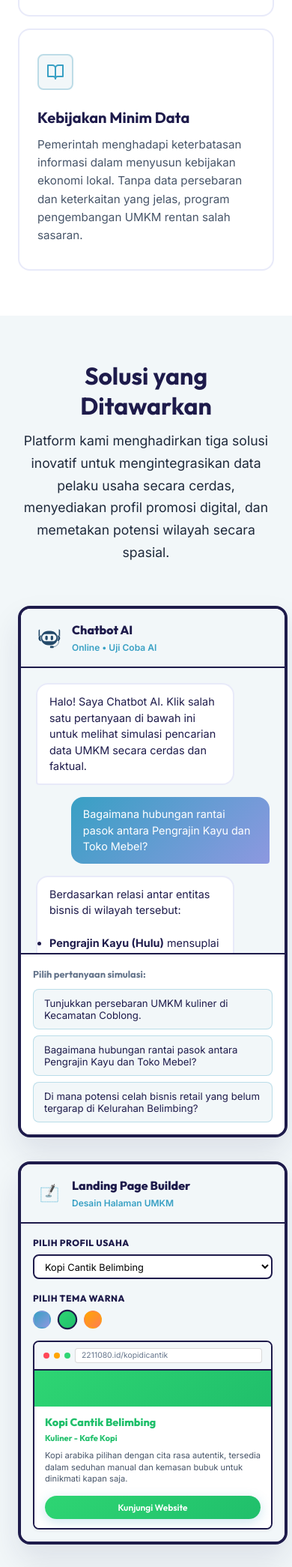
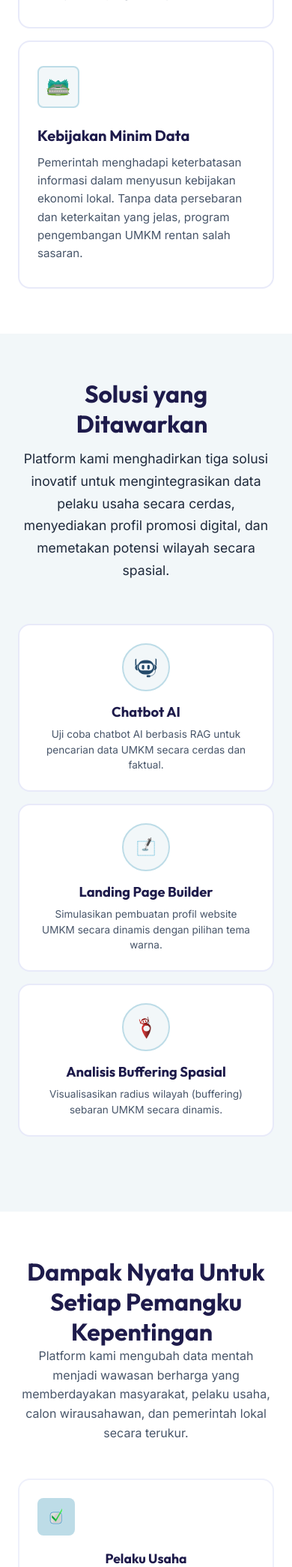
Before and after one commit to bbbyou26/web-gis-kg-rag-by, a Flask app: template templates/beranda.html in a window 390 px wide. Shown: the part 2370-4460 px from the top of the page at 75% size. Run offline with Flask 3, Linux system fonts and the light colour scheme; the template is opened without the code that fills it, so the values that code supplies are empty.

Commit message:
Add files via upload

```diff
--- a/routes_auth.py
+++ b/routes_auth.py
@@ -55,6 +55,7 @@ def app_page():
 
 
 @app.route("/")
+@app.route("/beranda.html")
 def index():
     return render_template("beranda.html")
 
--- a/static/css/web_page/beranda.css
+++ b/static/css/web_page/beranda.css
@@ -341,8 +341,8 @@ header.scrolled {
 }
 
 .card-icon-box {
-    width: 48px;
-    height: 48px;
+    width: 56px;
+    height: 56px;
     background-color: var(--bg-light);
     border-radius: var(--radius-sm);
     display: flex;
@@ -417,11 +417,19 @@ header.scrolled {
 
 /* INTERACTIVE SIMULATOR (SOLID & CLEAN) */
 .simulator-card {
+    display: none; /* hidden initially */
+    max-width: 600px;
+    margin: 0 auto;
     border: 4px solid var(--navy-dark);
     border-radius: var(--radius-md);
     background-color: var(--bg-white);
     box-shadow: var(--shadow-lg);
     overflow: hidden;
+    animation: slideUp 0.4s ease-out;
+}
+
+.simulator-card.active {
+    display: block;
 }
 
 .sim-header {
@@ -1003,8 +1011,8 @@ header.scrolled {
 }
 
 .dampak-icon-box {
-    width: 42px;
-    height: 42px;
+    width: 50px;
+    height: 50px;
     background-color: var(--ice-blue);
     border-radius: var(--radius-sm);
     display: flex;
@@ -1331,3 +1339,80 @@ footer {
         font-size: 0.85rem;
     }
 }
+
+/* ==========================================================================
+   SIMULATOR SELECTOR CARD INTERFACE
+   ========================================================================== */
+.simulator-selectors-container {
+    display: grid;
+    grid-template-columns: repeat(3, 1fr);
+    gap: 24px;
+    margin-bottom: 40px;
+}
+
+.sim-selector-card {
+    background-color: var(--bg-white);
+    border: 2px solid rgba(141, 152, 224, 0.2);
+    border-radius: var(--radius-md);
+    padding: 24px;
+    cursor: pointer;
+    display: flex;
+    flex-direction: column;
+    align-items: center;
+    text-align: center;
+    transition: all var(--transition-normal);
+}
+
+.sim-selector-card:hover {
+    transform: translateY(-4px);
+    border-color: var(--primary);
+    box-shadow: var(--shadow-md);
+}
+
+.sim-selector-card.active {
+    border-color: var(--primary);
+    background-color: var(--ice-blue);
+    box-shadow: var(--shadow-md);
+}
+
+.sim-selector-icon {
+    width: 64px;
+    height: 64px;
+    background-color: var(--bg-light);
+    border-radius: var(--radius-full);
+    display: flex;
+    align-items: center;
+    justify-content: center;
+    margin-bottom: 16px;
+    border: 2px solid var(--ice-blue);
+    transition: all var(--transition-normal);
+}
+
+.sim-selector-card.active .sim-selector-icon {
+    background-color: var(--bg-white);
+    border-color: var(--primary);
+}
+
+.sim-selector-icon img {
+    width: 36px;
+    height: 36px;
+}
+
+.sim-selector-info h3 {
+    font-size: 1.15rem;
+    margin-bottom: 8px;
+    color: var(--navy-dark);
+}
+
+.sim-selector-info p {
+    font-size: 0.85rem;
+    color: var(--text-medium);
+    line-height: 1.5;
+}
+
+@media (max-width: 768px) {
+    .simulator-selectors-container {
+        grid-template-columns: 1fr;
+        gap: 16px;
+    }
+}
--- a/static/css/web_page/global.css
+++ b/static/css/web_page/global.css
@@ -201,3 +201,84 @@ section {
     padding: 60px 0;
   }
 }
+
+/* ==========================================================================
+   INTERACTIONS & ANIMATIONS (PULSE & TYPEWRITER)
+   ========================================================================== */
+
+/* Pulse Animation for Buttons */
+@keyframes button-pulse {
+  0% {
+    box-shadow: 0 0 0 0 rgba(56, 160, 196, 0.4);
+  }
+  70% {
+    box-shadow: 0 0 0 12px rgba(56, 160, 196, 0);
+  }
+  100% {
+    box-shadow: 0 0 0 0 rgba(56, 160, 196, 0);
+  }
+}
+
+.btn-pulse {
+  animation: button-pulse 2s infinite ease-in-out;
+}
+
+/* White background button pulse */
+.cta-banner .btn-pulse {
+  animation: button-pulse-white 2s infinite ease-in-out;
+}
+
+@keyframes button-pulse-white {
+  0% {
+    box-shadow: 0 0 0 0 rgba(255, 255, 255, 0.5);
+  }
+  70% {
+    box-shadow: 0 0 0 12px rgba(255, 255, 255, 0);
+  }
+  100% {
+    box-shadow: 0 0 0 0 rgba(255, 255, 255, 0);
+  }
+}
+
+/* Typewriter Cursor Styles */
+.typewriter-cursor {
+  display: inline;
+  animation: blink-caret 0.75s step-end infinite;
+  color: var(--primary);
+  margin-left: 2px;
+  font-weight: 300;
+}
+
+@keyframes blink-caret {
+  from, to { color: transparent }
+  50% { color: var(--primary); }
+}
+
+/* ==========================================================================
+   ROTATING BORDER GLOW ANIMATION
+   ========================================================================== */
+@property --border-angle {
+  syntax: "<angle>";
+  inherits: false;
+  initial-value: 0deg;
+}
+
+@keyframes spin-border {
+  0% {
+    --border-angle: 0deg;
+  }
+  100% {
+    --border-angle: 360deg;
+  }
+}
+
+.rotating-border {
+  position: relative;
+  z-index: 1;
+  border: 4px solid transparent !important;
+  border-radius: var(--radius-md) !important;
+  background:
+    linear-gradient(var(--bg-white), var(--bg-white)) padding-box,
+    conic-gradient(from var(--border-angle), var(--navy-dark) 0%, var(--navy-dark) 70%, var(--primary) 85%, var(--secondary) 95%, var(--navy-dark) 100%) border-box !important;
+  animation: spin-border 4s linear infinite !important;
+}
--- a/static/css/web_page/tentang.css
+++ b/static/css/web_page/tentang.css
@@ -210,8 +210,9 @@
 .project-icon-box {
     width: 56px;
     height: 56px;
-    background-color: var(--navy-dark);
-    color: var(--bg-white);
+    background-color: transparent;
+    border: 2px solid var(--navy-dark);
+    color: var(--navy-dark);
     border-radius: var(--radius-sm);
     display: flex;
     align-items: center;
--- a/static/js/global.js
+++ b/static/js/global.js
@@ -10,6 +10,8 @@ document.addEventListener('DOMContentLoaded', () => {
     initRAGSimulator();
     initBuilderSimulator();
     initBufferingSimulator();
+    initTypewriterEffect();
+    initSimulatorToggles();
 });
 
 /**
@@ -417,3 +419,99 @@ function initBufferingSimulator() {
         });
     });
 }
+
+/**
+ * 7. TYPEWRITER EFFECT WITH INTERVAL REPEAT (10-12s)
+ */
+function initTypewriterEffect() {
+    const targets = [
+        { selector: '.hero-content h1', text: 'Membangun Ekosistem UMKM Berbasis Data untuk Mendorong Pertumbuhan Ekonomi Lokal' },
+        { selector: '.tentang-intro h2', text: 'Pentingnya Digitalisasi & Integrasi UMKM' },
+        { selector: '.uji-coba-intro h2', text: 'Solusi yang Ditawarkan' },
+        { selector: '#dampak h2', text: 'Dampak Nyata Untuk Setiap Pemangku Kepentingan' },
+        { selector: '.research-title', text: 'RANCANG BANGUN APLIKASI WEB GIS BERBASIS KNOWLEDGE GRAPH DAN RETRIEVAL-AUGMENTED GENERATION (RAG) UNTUK PEMETAAN DAN VISUALISASI LINGKUNGAN USAHA LOKAL' },
+        { selector: '.profile-name', text: 'Bayu Dwi Prasetyo' },
+        { selector: '.section-title-wrapper h2', text: 'Proyek Utama' }
+    ];
+
+    targets.forEach(item => {
+        const element = document.querySelector(item.selector);
+        if (!element) return;
+
+        const text = item.text;
+
+        // Setup inner DOM structure
+        element.innerHTML = '';
+        const contentSpan = document.createElement('span');
+        contentSpan.className = 'typewriter-content';
+        const cursorSpan = document.createElement('span');
+        cursorSpan.className = 'typewriter-cursor';
+        cursorSpan.textContent = '|';
+        element.appendChild(contentSpan);
+        element.appendChild(cursorSpan);
+
+        let typingActive = false;
+
+        const type = () => {
+            if (typingActive) return;
+            typingActive = true;
+            contentSpan.textContent = '';
+            cursorSpan.style.opacity = '1';
+            let index = 0;
+
+            const interval = setInterval(() => {
+                if (index < text.length) {
+                    contentSpan.textContent += text.charAt(index);
+                    index++;
+                } else {
+                    clearInterval(interval);
+                    cursorSpan.style.opacity = '0';
+                    typingActive = false;
+
+                    // Repeat after 11 seconds (10-12s interval)
+                    setTimeout(type, 11000);
+                }
+            }, 80); // 80ms per character
+        };
+
+        type();
+    });
+}
+
+/**
+ * 8. SIMULATOR TABS / TOGGLES
+ */
+function initSimulatorToggles() {
+    const selectors = document.querySelectorAll('.sim-selector-card');
+    const cards = document.querySelectorAll('.simulator-card');
+
+    if (!selectors.length || !cards.length) return;
+
+    selectors.forEach(selector => {
+        selector.addEventListener('click', () => {
+            const targetId = selector.getAttribute('data-target');
+            const targetCard = document.getElementById(targetId);
+
+            if (selector.classList.contains('active')) {
+                // If it is active, close/hide it
+                selector.classList.remove('active');
+                if (targetCard) targetCard.classList.remove('active');
+            } else {
+                // Remove active classes from all selectors and cards
+                selectors.forEach(s => s.classList.remove('active'));
+                cards.forEach(c => c.classList.remove('active'));
+
+                // Activate clicked target
+                selector.classList.add('active');
+                if (targetCard) {
+                    targetCard.classList.add('active');
+
+                    // Smooth scroll to the simulator card
+                    setTimeout(() => {
+                        targetCard.scrollIntoView({ behavior: 'smooth', block: 'nearest' });
+                    }, 100);
+                }
+            }
+        });
+    });
+}
--- a/templates/beranda.html
+++ b/templates/beranda.html
@@ -52,7 +52,7 @@
                         menuju ekosistem UMKM yang lebih terhubung, informatif, dan adaptif terhadap perkembangan zaman.
                     </p>
                     <div class="hero-actions">
-                        <a href="auth.html" class="btn btn-primary">Coba Sekarang</a>
+                        <a href="auth.html" class="btn btn-primary btn-pulse">Coba Sekarang</a>
                         <a href="tentang.html" class="btn btn-outline">Pelajari Lebih Lanjut</a>
                     </div>
                 </div>
@@ -84,13 +84,7 @@
                     <!-- Tantangan 1: Masyarakat -->
                     <div class="tentang-card">
                         <div class="card-icon-box">
-                            <svg width="24" height="24" viewBox="0 0 24 24" fill="none" stroke="currentColor"
-                                stroke-width="2" stroke-linecap="round" stroke-linejoin="round">
-                                <path d="M17 21v-2a4 4 0 0 0-4-4H5a4 4 0 0 0-4 4v2"></path>
-                                <circle cx="9" cy="7" r="4"></circle>
-                                <path d="M23 21v-2a4 4 0 0 0-3-3.87"></path>
-                                <path d="M16 3.13a4 4 0 0 1 0 7.75"></path>
-                            </svg>
+                            <img src="/static/image/icon/lp-1.svg" alt="Tantangan 1" style="width: 36px; height: 36px;">
                         </div>
                         <h3>Kesulitan Masyarakat</h3>
                         <p>Perubahan perilaku konsumen yang semakin mengandalkan platform digital menuntut akses
@@ -101,11 +95,7 @@
                     <!-- Tantangan 2: Pelaku Usaha -->
                     <div class="tentang-card">
                         <div class="card-icon-box">
-                            <svg width="24" height="24" viewBox="0 0 24 24" fill="none" stroke="currentColor"
-                                stroke-width="2" stroke-linecap="round" stroke-linejoin="round">
-                                <rect x="2" y="7" width="20" height="14" rx="2" ry="2"></rect>
-                                <path d="M16 21V5a2 2 0 0 0-2-2h-4a2 2 0 0 0-2 2v16"></path>
-                            </svg>
+                            <img src="/static/image/icon/lp-2.svg" alt="Tantangan 2" style="width: 36px; height: 36px;">
                         </div>
                         <h3>Peluang Promosi Terbatas</h3>
                         <p>Banyak pelaku usaha kehilangan peluang promosi yang optimal karena informasi usaha mereka
@@ -116,11 +106,7 @@
                     <!-- Tantangan 3: Pemerintah -->
                     <div class="tentang-card">
                         <div class="card-icon-box">
-                            <svg width="24" height="24" viewBox="0 0 24 24" fill="none" stroke="currentColor"
-                                stroke-width="2" stroke-linecap="round" stroke-linejoin="round">
-                                <path d="M2 3h6a4 4 0 0 1 4 4v14a3 3 0 0 0-3-3H2z"></path>
-                                <path d="M22 3h-6a4 4 0 0 0-4 4v14a3 3 0 0 1 3-3h7z"></path>
-                            </svg>
+                            <img src="/static/image/icon/lp-3.svg" alt="Tantangan 3" style="width: 36px; height: 36px;">
                         </div>
                         <h3>Kebijakan Minim Data</h3>
                         <p>Pemerintah menghadapi keterbatasan informasi dalam menyusun kebijakan ekonomi lokal. Tanpa
@@ -143,9 +129,39 @@
                     </p>
                 </div>
 
+                <div class="simulator-selectors-container">
+                    <div class="sim-selector-card" data-target="sim-chatbot-card">
+                        <div class="sim-selector-icon">
+                            <img src="/static/image/actor/chatbot.svg" alt="Chatbot AI">
+                        </div>
+                        <div class="sim-selector-info">
+                            <h3>Chatbot AI</h3>
+                            <p>Uji coba chatbot AI berbasis RAG untuk pencarian data UMKM secara cerdas dan faktual.</p>
+                        </div>
+                    </div>
+                    <div class="sim-selector-card" data-target="sim-builder-card">
+                        <div class="sim-selector-icon">
+                            <img src="/static/image/icon/edit_builder.svg" alt="Landing Page Builder">
+                        </div>
+                        <div class="sim-selector-info">
+                            <h3>Landing Page Builder</h3>
+                            <p>Simulasikan pembuatan profil website UMKM secara dinamis dengan pilihan tema warna.</p>
+                        </div>
+                    </div>
+                    <div class="sim-selector-card" data-target="sim-buffering-card">
+                        <div class="sim-selector-icon">
+                            <img src="/static/image/icon/ai-pin.svg" alt="Analisis Buffering Spasial">
+                        </div>
+                        <div class="sim-selector-info">
+                            <h3>Analisis Buffering Spasial</h3>
+                            <p>Visualisasikan radius wilayah (buffering) sebaran UMKM secara dinamis.</p>
+                        </div>
+                    </div>
+                </div>
+
                 <div class="uji-coba-grid">
                     <!-- 1. Chatbot AI Simulator -->
-                    <div class="simulator-card">
+                    <div class="simulator-card rotating-border" id="sim-chatbot-card">
                         <div class="sim-header">
                             <img src="/static/image/actor/chatbot.svg" alt="Chatbot AI">
                             <div class="sim-title-container">
@@ -265,7 +281,7 @@
                     </div>
 
                     <!-- 2. Landing Page Builder Simulator -->
-                    <div class="simulator-card">
+                    <div class="simulator-card rotating-border" id="sim-builder-card">
                         <div class="sim-header">
                             <img src="/static/image/icon/edit_builder.svg" alt="Builder Icon" width="24" height="24">
                             <div class="sim-title-container">
@@ -320,7 +336,7 @@
                     </div>
 
                     <!-- 3. Analisis Buffering Spasial Simulator -->
-                    <div class="simulator-card">
+                    <div class="simulator-card rotating-border" id="sim-buffering-card">
                         <div class="sim-header">
                             <img src="/static/image/icon/ai-pin.svg" alt="Buffering Icon" width="24" height="24">
                             <div class="sim-title-container">
@@ -393,11 +409,7 @@
                     <!-- Pelaku Usaha -->
                     <div class="dampak-card">
                         <div class="dampak-icon-box">
-                            <svg width="20" height="20" viewBox="0 0 24 24" fill="none" stroke="currentColor"
-                                stroke-width="2" stroke-linecap="round" stroke-linejoin="round">
-                                <path d="M22 11.08V12a10 10 0 1 1-5.93-9.14"></path>
-                                <polyline points="22 4 12 14.01 9 11.01"></polyline>
-                            </svg>
+                            <img src="/static/image/icon/check.svg" alt="Check" style="width: 28px; height: 28px;">
                         </div>
                         <h3>Pelaku Usaha</h3>
                         <p>Meningkatkan visibilitas bisnis secara digital dan memperluas jangkauan promosi produk agar
@@ -407,12 +419,7 @@
                     <!-- Masyarakat -->
                     <div class="dampak-card">
                         <div class="dampak-icon-box">
-                            <svg width="20" height="20" viewBox="0 0 24 24" fill="none" stroke="currentColor"
-                                stroke-width="2" stroke-linecap="round" stroke-linejoin="round">
-                                <circle cx="12" cy="12" r="10"></circle>
-                                <line x1="12" y1="16" x2="12" y2="12"></line>
-                                <line x1="12" y1="8" x2="12.01" y2="8"></line>
-                            </svg>
+                            <img src="/static/image/icon/check.svg" alt="Check" style="width: 28px; height: 28px;">
                         </div>
                         <h3>Masyarakat</h3>
                         <p>Menemukan produk maupun layanan lokal yang paling dekat dan sesuai kebutuhan dengan mudah dan
@@ -422,11 +429,7 @@
                     <!-- Calon Wirausahawan -->
                     <div class="dampak-card">
                         <div class="dampak-icon-box">
-                            <svg width="20" height="20" viewBox="0 0 24 24" fill="none" stroke="currentColor"
-                                stroke-width="2" stroke-linecap="round" stroke-linejoin="round">
-                                <path d="M18 8A6 6 0 0 0 6 8c0 7-3 9-3 9h18s-3-2-3-9"></path>
-                                <path d="M13.73 21a2 2 0 0 1-3.46 0"></path>
-                            </svg>
+                            <img src="/static/image/icon/check.svg" alt="Check" style="width: 28px; height: 28px;">
                         </div>
                         <h3>Wirausahawan</h3>
                         <p>Memperoleh gambaran lengkap mengenai celah pasar dan peluang bisnis baru yang masih terbuka
@@ -436,14 +439,7 @@
                     <!-- Pemerintah -->
                     <div class="dampak-card">
                         <div class="dampak-icon-box">
-                            <svg width="20" height="20" viewBox="0 0 24 24" fill="none" stroke="currentColor"
-                                stroke-width="2" stroke-linecap="round" stroke-linejoin="round">
-                                <path d="M14 2H6a2 2 0 0 0-2 2v16a2 2 0 0 0 2 2h12a2 2 0 0 0 2-2V8z"></path>
-                                <polyline points="14 2 14 8 20 8"></polyline>
-                                <line x1="16" y1="13" x2="8" y2="13"></line>
-                                <line x1="16" y1="17" x2="8" y2="17"></line>
-                                <polyline points="10 9 9 9 8 9"></polyline>
-                            </svg>
+                            <img src="/static/image/icon/check.svg" alt="Check" style="width: 28px; height: 28px;">
                         </div>
                         <h3>Pemerintah</h3>
                         <p>Mendapatkan data analitik yang kuat untuk memetakan potensi ekonomi daerah dan merancang
@@ -459,7 +455,7 @@
                 <h2>Ubah Data Menjadi Aset Strategis</h2>
                 <p>Bergabunglah dengan ekosistem bisnis modern yang mendorong kolaborasi, inovasi, dan pertumbuhan
                     ekonomi yang lebih inklusif dan berkelanjutan.</p>
-                <a href="auth.html" class="btn btn-primary"
+                <a href="auth.html" class="btn btn-primary btn-pulse"
                     style="background: var(--bg-white); color: var(--navy-dark); box-shadow: 0 4px 15px rgba(255,255,255,0.15);">Coba
                     Sekarang</a>
             </div>
```
Also changed, not shown: templates/tentang.html (+3 -8 lines), static/image/icon/check.svg (added), static/image/icon/lp-1.svg (added), static/image/icon/lp-2.svg (added), static/image/icon/lp-3.svg (added).
